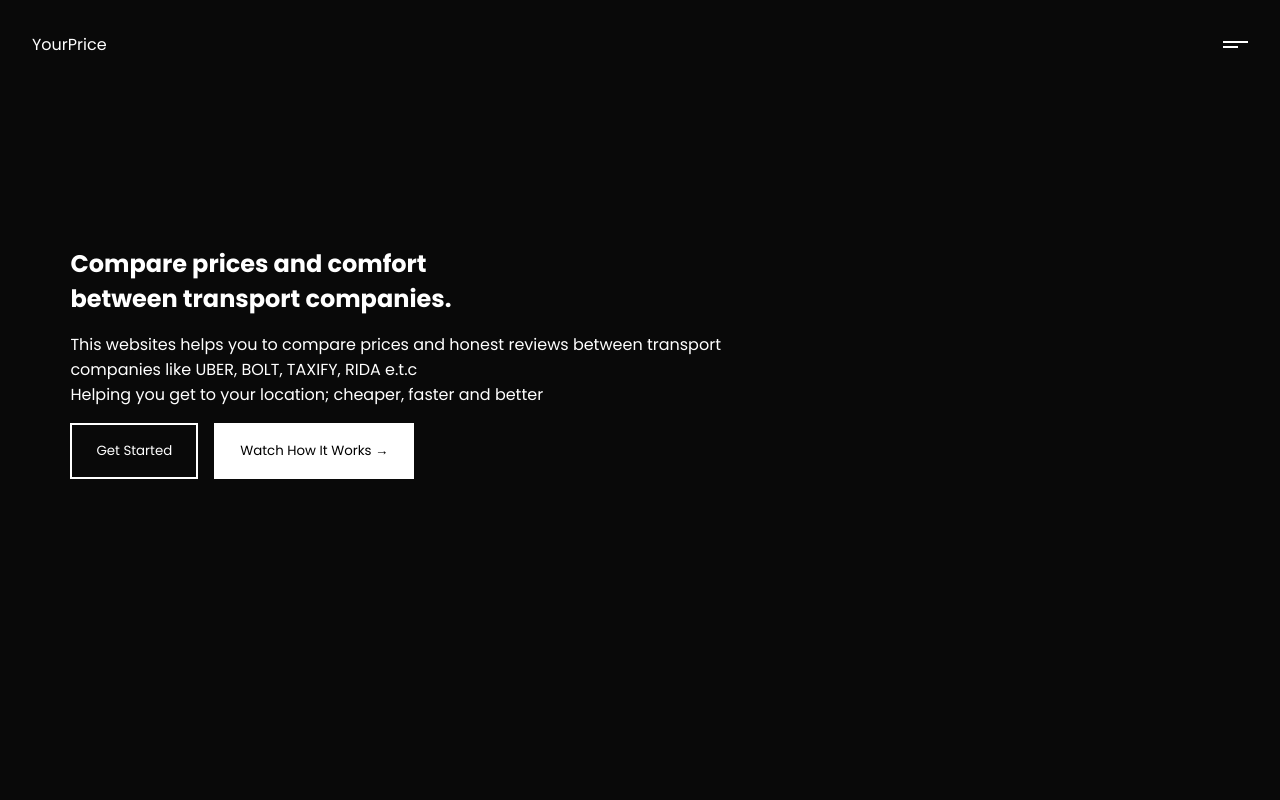
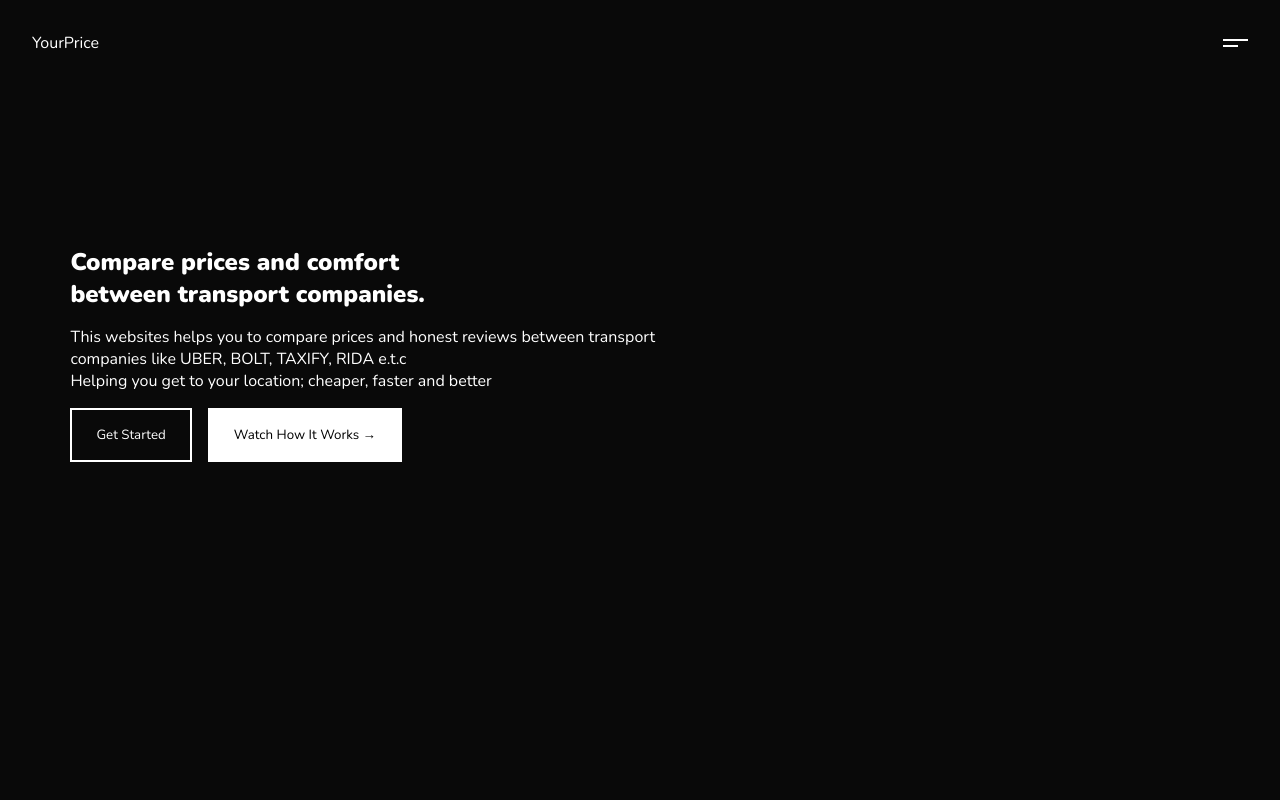
Before and after one commit to Dejare/giphy, a React (Create React App) app: page / in a window 1280 px wide. Shown: the top 800 px of the page. Built offline with nearby package versions, Linux system fonts and the light colour scheme.

Commit message:
checking fonts

```diff
--- a/src/main.css
+++ b/src/main.css
@@ -1,10 +1,10 @@
-@import url("https://fonts.googleapis.com/css2?family=Poppins:wght@200;400;700;800&display=swap");
+@import url("https://fonts.googleapis.com/css2?family=Nunito:wght@300;400;600;900&display=swap");
 * {
   margin: 0;
   padding: 0;
   -webkit-box-sizing: border-box;
           box-sizing: border-box;
-  font-family: 'Poppins','coolveticaregular',  'Montserrat';
+  font-family: 'Nunito','coolveticaregular',  'Montserrat';
 }
 
 html, body {
--- a/src/main.scss
+++ b/src/main.scss
@@ -1,9 +1,9 @@
-@import url('https://fonts.googleapis.com/css2?family=Poppins:wght@200;400;700;800&display=swap');
+@import url('https://fonts.googleapis.com/css2?family=Nunito:wght@300;400;600;900&display=swap');
 *{
     margin: 0;
     padding: 0;
     box-sizing: border-box;
-    font-family: 'Poppins','coolveticaregular',  'Montserrat';
+    font-family: 'Nunito','coolveticaregular',  'Montserrat';
 }
 html, body{
     width: 100%;
```
Also changed, not shown: 1 other file (tests, documents, lock files or other folders).
